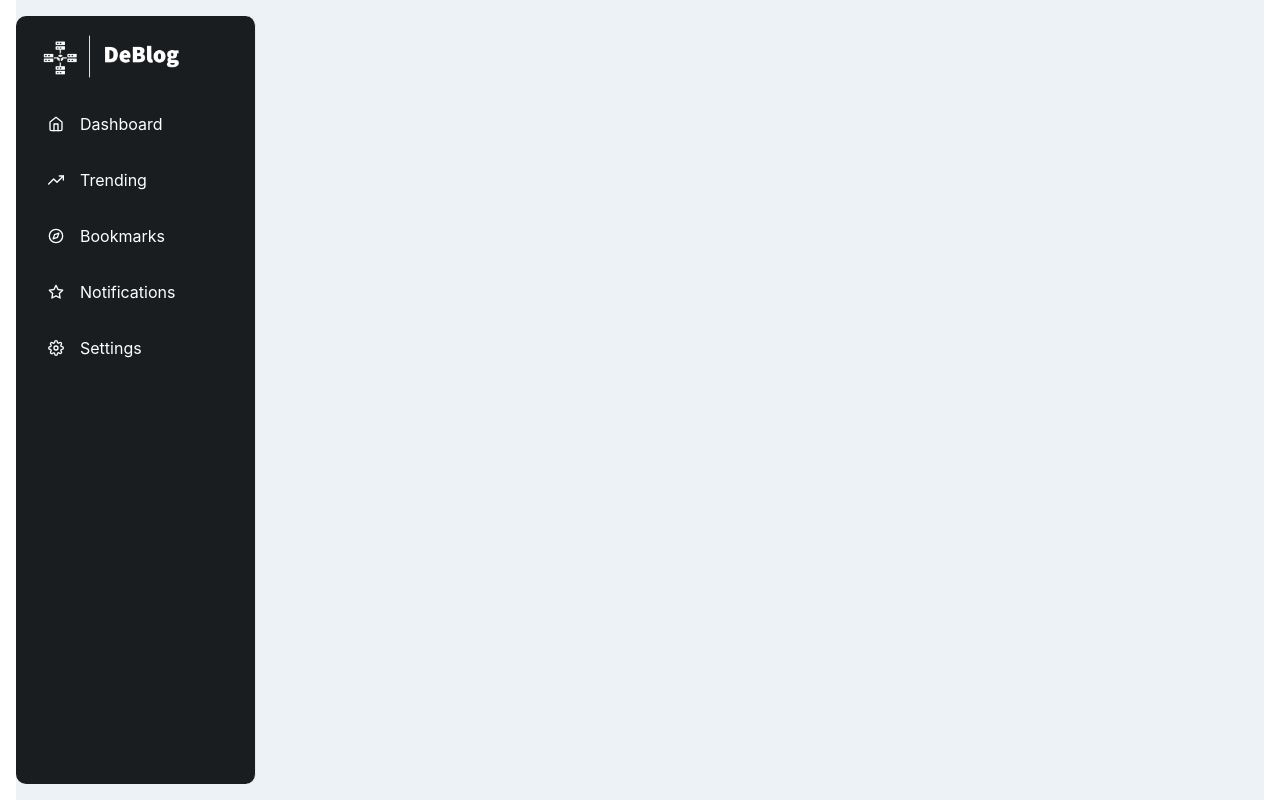
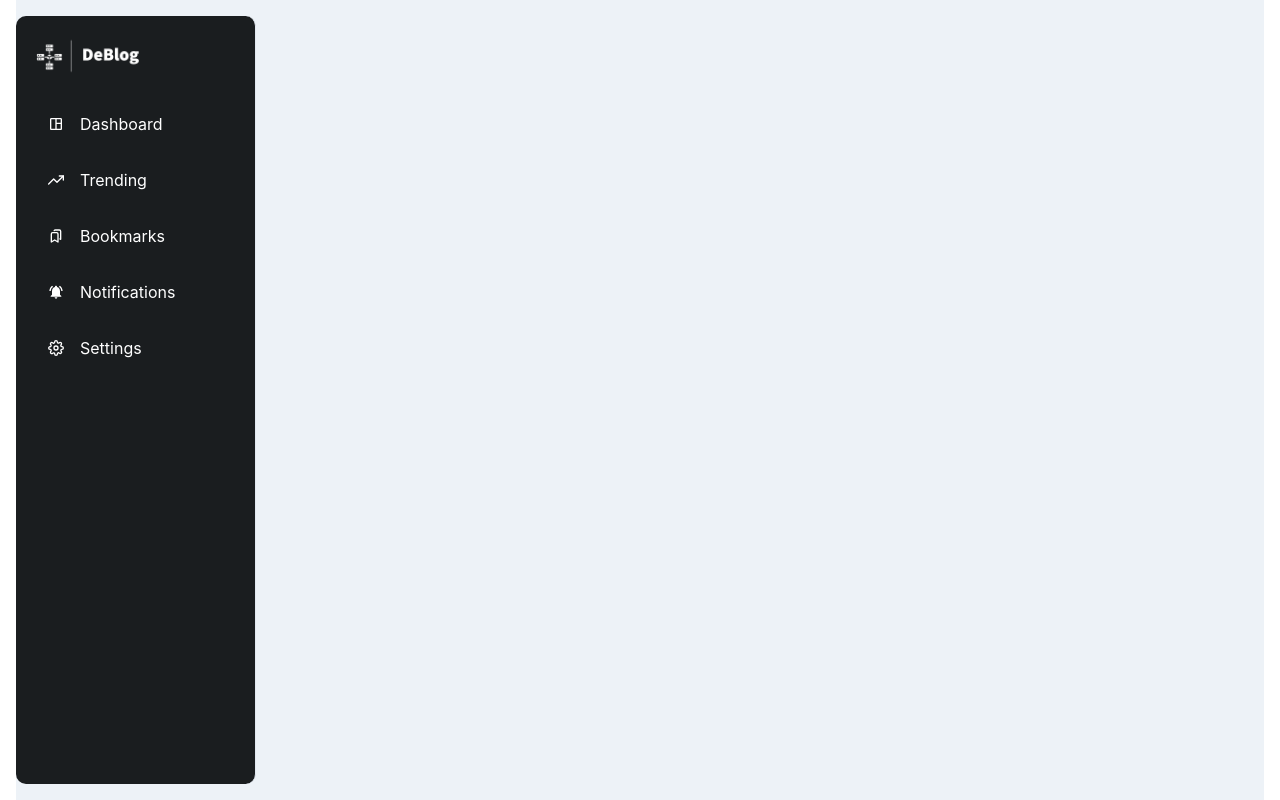
Before and after one commit to Harsh2220/DeBlog, a Next.js app: page /dashboard in a window 1280 px wide. Built offline with nearby package versions, Linux system fonts and the light colour scheme.

Commit message:
fea: dynamic sidebar

```diff
--- a/components/Sidebar.tsx
+++ b/components/Sidebar.tsx
@@ -22,6 +22,8 @@ import {
   FiSettings,
   FiMenu,
 } from 'react-icons/fi';
+import { MdOutlineSpaceDashboard, MdNotificationsActive } from "react-icons/md";
+import {TbBookmarks} from "react-icons/tb"
 import { IconType } from 'react-icons';
 import { ReactText } from 'react';
 
@@ -30,10 +32,10 @@ interface LinkItemProps {
   icon: IconType;
 }
 const LinkItems: Array<LinkItemProps> = [
-  { name: 'Dashboard', icon: FiHome },
+  { name: 'Dashboard', icon: MdOutlineSpaceDashboard },
   { name: 'Trending', icon: FiTrendingUp },
-  { name: 'Bookmarks', icon: FiCompass },
-  { name: 'Notifications', icon: FiStar },
+  { name: 'Bookmarks', icon: TbBookmarks },
+  { name: 'Notifications', icon: MdNotificationsActive },
   { name: 'Settings', icon: FiSettings },
 ];
 
@@ -75,15 +77,18 @@ const SidebarContent = ({ onClose, ...rest }: SidebarProps) => {
     <Box
       bg={'#1a1d1f'}
       borderRight="1px"
-      borderRadius={10}
-      marginTop={4}
+      borderRadius={[0, 10]}
+      marginTop={[0, 4]}
       borderRightColor={useColorModeValue('gray.200', 'gray.700')}
       w={{ base: 'full', md: 60 }}
       pos="fixed"
-      h="3xl"
+      h={["full","3xl"]}
+      width={["xs"]}
       {...rest}>
-      <Flex h="20" alignItems="center"mr={12} justifyContent="flex-start" textColor={'white'}>
-        <img src="./logo-white.png" alt="" />
+      <Flex h="20" alignItems="center"mr={[4, 12]} justifyContent="space-between" textColor={'#919297'}>
+        <Box w={36}>
+        <img src="./logo-white.png" alt=""  />
+        </Box>
         <CloseButton display={{ base: 'flex', md: 'none' }} onClick={onClose} />
       </Flex>
       {LinkItems.map((link) => (
@@ -143,7 +148,7 @@ const MobileNav = ({ onOpen, ...rest }: MobileProps) => {
       bg={useColorModeValue('white', 'gray.900')}
       borderBottomWidth="1px"
       borderBottomColor={useColorModeValue('gray.200', 'gray.700')}
-      justifyContent="flex-start"
+      justifyContent="space-between"
       {...rest}>
       <IconButton
         variant="outline"
@@ -151,10 +156,6 @@ const MobileNav = ({ onOpen, ...rest }: MobileProps) => {
         aria-label="open menu"
         icon={<FiMenu />}
       />
-
-      <Text fontSize="2xl" ml="8" fontFamily="monospace" fontWeight="bold">
-        Logo
-      </Text>
     </Flex>
   );
 };
```
